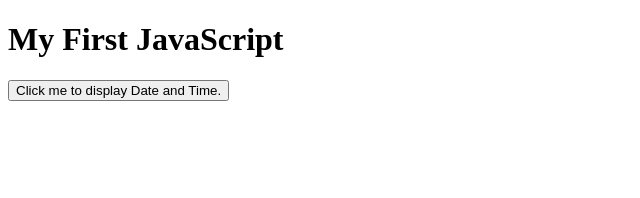
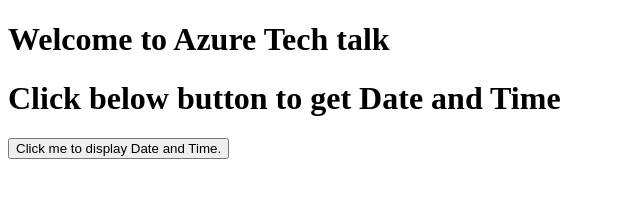
Before and after one commit to nikhileshg/test, a plain HTML site: page index.html in a window 1280 px wide. Shown: the whole page, without its empty margins (0-640 px from the left). Drawn offline with Linux system fonts and the light colour scheme.

Commit message:
Update index.html

```diff
--- a/index.html
+++ b/index.html
@@ -1,8 +1,8 @@
 <!DOCTYPE html>
 <html>
 <body>
-
-<h1>My First JavaScript</h1>
+<h1>Welcome to Azure Tech talk</h1>
+  <h1>Click below button to get Date and Time</h1>
 
 <button type="button"
 onclick="document.getElementById('demo').innerHTML = Date()">
```
